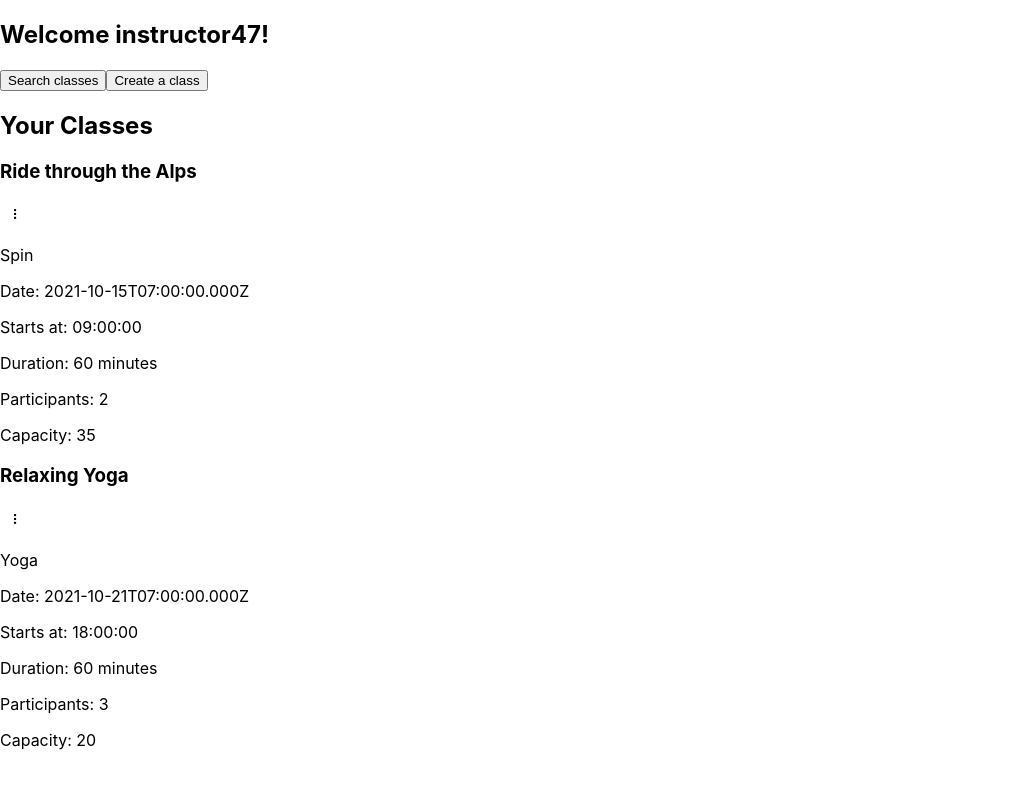
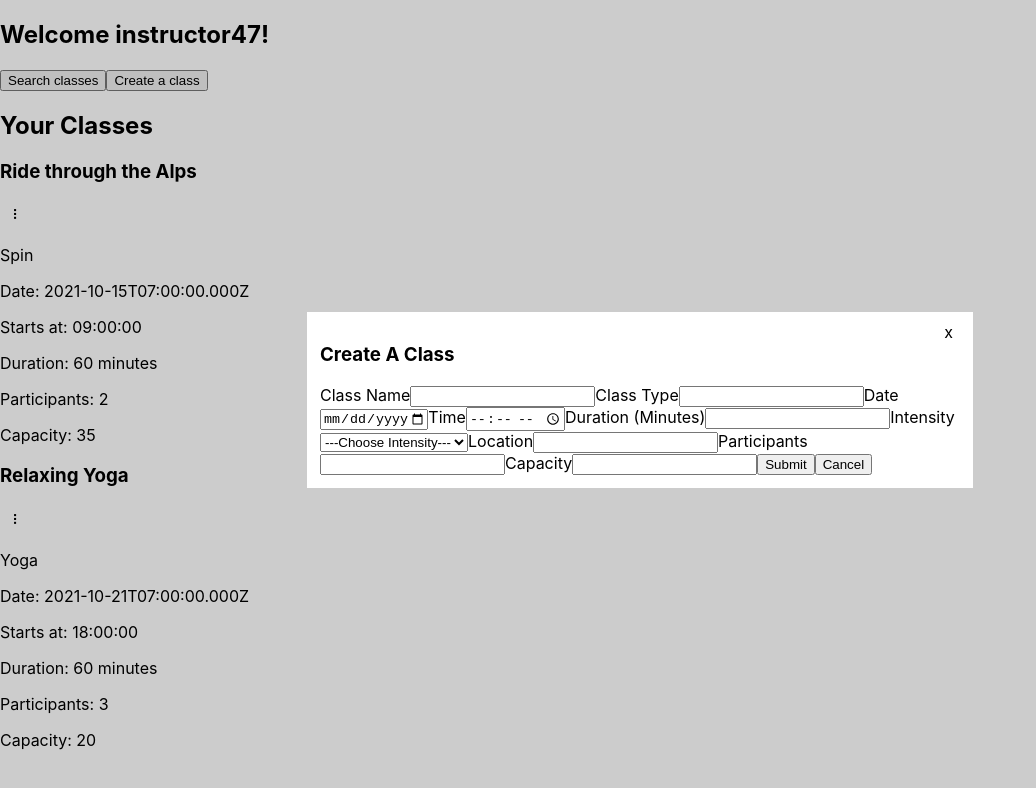
Before and after one commit to 10-21-BW-AnywhereFitness/frontend, a React (Create React App) app in the folder anywherefitness-fe/: page / in a window 1280 px wide. Both pictures are taken after a click on the button "Create a class". Shown: the top 788 px of the page, without its empty margins (0-1036 px from the left). Built offline with nearby package versions, Linux system fonts and the light colour scheme.

Commit message:
created create a class form

```diff
--- a/anywherefitness-fe/src/components/landing/ClassDetails.js
+++ b/anywherefitness-fe/src/components/landing/ClassDetails.js
@@ -1,13 +1,13 @@
-import EditDropdown from "./EditDropdown";
+import EditDropdown from "./EditMenu";
 
 const ClassDetails = props => {
-    const { _class, instructor } = props;
+    const { _class, instructor, remove, popupOpen } = props;
 
     return (
         <div>
             <h3>{_class.class_name}</h3>
             {/* edit/remove dropdown menu to be added */}
-            {instructor && <EditDropdown />}
+            {instructor && <EditDropdown class_id={_class.class_id} remove={remove} popupOpen={popupOpen} />}
             <p>{_class.class_type}</p>
             <p>Date: {_class.class_date}</p>
             <p>Starts at: {_class.class_time}</p>
--- /dev/null
+++ b/anywherefitness-fe/src/components/landing/CreateClassForm.js
@@ -0,0 +1,121 @@
+import React from "react";
+
+const CreateClassForm = props => {
+    const { newClass, change, submit, open } = props;
+
+    const getDate = minmax => {
+        const date = new Date();
+        const offset = date.getTimezoneOffset()
+        if(minmax === 'max') {
+            date.setFullYear(date.getFullYear() + 1);
+        }
+        const newDate = new Date(date.getTime() - (offset*60000));
+        return newDate.toISOString().split('T')[0];
+    }
+
+    const minDate = getDate('min');
+    const maxDate = getDate('max');
+
+    const onChange = evt => {
+        const { name, value } = evt.target;
+        const newValue = name === 'class_date' ? value.replace(/-/g, "/") : value;
+        change(name, newValue);
+    }
+
+    const onSubmit = evt => {
+        evt.preventDefault();
+        submit();
+    }
+
+    return (
+        <div>
+            <h3>Create A Class</h3>
+            <form onSubmit={onSubmit}>
+                <label>Class Name
+                    <input
+                        type="text"
+                        name="class_name"
+                        maxLength="128"
+                        value={newClass.class_name}
+                        onChange={onChange}
+                    />
+                </label>
+                <label>Class Type
+                    <input
+                        type="text"
+                        name="class_type"
+                        maxLength="32"
+                        value={newClass.class_type}
+                        onChange={onChange}
+                    />
+                </label>
+                <label>Date
+                    <input
+                        type="date"
+                        name="class_date"
+                        value={newClass.class_date}
+                        min={minDate}
+                        max={maxDate}
+                        onChange={onChange}
+                    />
+                </label>
+                <label>Time
+                    <input
+                        type="time"
+                        name="class_time"
+                        value={newClass.class_type}
+                        onChange={onChange}
+                    />
+                </label>
+                <label>Duration (Minutes)
+                    <input
+                        type="text"
+                        name="class_duration"
+                        maxLength="3"
+                        value={newClass.class_duration}
+                        onChange={onChange}
+                    />
+                </label>
+                <label>Intensity
+                    <select name="class_intensity" value={newClass.class_intensity} onChange={onChange}>
+                        <option value="">---Choose Intensity---</option>
+                        <option value="low">Low</option>
+                        <option value="medium">Medium</option>
+                        <option value="high">High</option>
+                    </select>
+                </label>
+                <label>Location
+                    <input
+                        type="text"
+                        name="class_location"
+                        maxLength="32"
+                        value={newClass.class_location}
+                        onChange={onChange}
+                    />
+                </label>
+                <label>Participants
+                    <input
+                        type="text"
+                        name="class_registered_clients"
+                        maxLength="32"
+                        value={newClass.class_registered_clients}
+                        onChange={onChange}
+                    />
+                </label>
+                <label>Capacity
+                    <input
+                        type="text"
+                        name="class_max"
+                        maxLength="3"
+                        value={newClass.class_max}
+                        onChange={onChange}
+                    />
+                </label>
+                <button type="submit">Submit</button>
+                <button onClick={() => open(false)}>Cancel</button>
+            </form>
+        </div>
+    );
+}
+
+export default CreateClassForm;
--- a/anywherefitness-fe/src/components/landing/EditDropdown.js
+++ /dev/null
@@ -1,21 +0,0 @@
-import React from "react";
-import "./dropdown.css"
-
-const EditDropdown = props => {
-
-    return (
-        <span class="dropdown">
-            <button>&#10247;</button>
-            <label>
-                <input type="checkbox" />
-                <ul>
-                    <li>Edit</li>
-                    <li>Remove</li>
-                </ul>
-            </label>
-        </span>
-    )
-
-}
-
-export default EditDropdown;
--- a/anywherefitness-fe/src/components/landing/dropdown.css
+++ b/anywherefitness-fe/src/components/landing/EditMenu.css
@@ -1,14 +1,14 @@
-.dropdown {
+.triple-dot {
     position: relative;
     display: inline-block;
     font-family: 'Helvetica Neue', Helvetica, Arial, sans-serif;
     font-size: 14px;
   }
 
-  .dropdown > a, .dropdown > button {
+  .triple-dot > a, .triple-dot > button {
     font-family: 'Helvetica Neue', Helvetica, Arial, sans-serif;
     font-size: 14px;
-    background-color: white;
+    background-color: inherit;
     border: none;
     padding: 6px 8px 6px 12px;
     display: inline-block;
@@ -16,7 +16,7 @@
     text-decoration: none;
   }
 
-  .dropdown input[type=checkbox] {
+  .triple-dot input[type=checkbox] {
     position: absolute;
     display: block;
     top: 0px;
@@ -27,14 +27,14 @@
     opacity: 0;
   }
 
-  .dropdown input[type=checkbox]:checked {
+  .triple-dot input[type=checkbox]:checked {
     position: fixed;
     z-index:+0;
     top: 0px; left: 0px;
     right: 0px; bottom: 0px;
   }
 
-  .dropdown ul {
+  .triple-dot ul {
     position: absolute;
     top: 18px;
     border: 1px solid #ccc;
@@ -47,29 +47,33 @@
     box-shadow: 0 3px 6px rgba(0,0,0,.175);
   }
 
-  .dropdown input[type=checkbox]:checked + ul {
+  .triple-dot input[type=checkbox]:checked + ul {
     display: block;
   }
 
-  .dropdown ul li {
+  .triple-dot input[type=checkbox]:checked + .hidden {
+    display: none;
+  }
+
+  .triple-dot ul li {
     display: block;
     padding: 6px 20px;
     white-space: nowrap;
     min-width: 100px;
   }
 
-  .dropdown ul li:hover {
+  .triple-dot ul li:hover {
     background-color: #F5F5F5;
     cursor: pointer;
   }
 
-  .dropdown ul li a {
+  .triple-dot ul li a {
     text-decoration: none;
     display: block;
     color: black
   }
 
-  .dropdown .divider {
+  .triple-dot .divider {
     height: 1px;
     margin: 9px 0;
     overflow: hidden;
--- /dev/null
+++ b/anywherefitness-fe/src/components/landing/EditMenu.js
@@ -0,0 +1,32 @@
+import React from "react";
+import "./EditMenu.css"
+
+const EditMenu = props => {
+    const { class_id, remove, popupOpen } = props;
+
+    console.log(popupOpen);
+    const removeOnlick = () => {
+        remove(class_id);
+    }
+
+    let ulClassName = '';
+    if (popupOpen) {
+        ulClassName += 'hidden';
+    }
+
+    return (
+        <span className="triple-dot">
+            <button>&#10247;</button>
+            <label>
+                <input type="checkbox" />
+                <ul className={ulClassName}>
+                    <li>Edit</li>
+                    <li onClick={removeOnlick}>Remove</li>
+                </ul>
+            </label>
+        </span>
+    )
+
+}
+
+export default EditMenu;
--- a/anywherefitness-fe/src/components/landing/InstructorLanding.js
+++ b/anywherefitness-fe/src/components/landing/InstructorLanding.js
@@ -1,6 +1,8 @@
 import React, { useState, useEffect } from "react";
 import axios from "axios";
 import ClassDetails from "./ClassDetails";
+import Popup from "./Popup";
+import CreateClassForm from "./CreateClassForm";
 
 // import SearchPage
 
@@ -34,12 +36,25 @@ const fakeTeachingClasses = [
     }
 ]
 
+const initialClass = {
+    "class_name": "",
+    "class_type": "",
+    "class_date": "",
+    "class_time": "",
+    "class_duration": "",
+    "class_intensity": "",
+    "class_location": "",
+    "class_registered_clients": "",
+    "class_max": ""
+}
+
 const InstructorLanding = props => {
     const { username, user_id } = props.userInfo;
     const [teachingClasses, setTeachingClasses] = useState([]);
-
+    const [openPopup, setOpenPopup] = useState(false);
+    const [newClass, setNewClass] = useState(initialClass);
     useEffect(() => {
-        // axios.get(`/api/instructor/:user_id/classes`)
+        // axios.get(`/api/instructor/${user_id}/classes`)
         //     .then(res => {
         //         setTeachingClasses(res.data);
         //     })
@@ -52,27 +67,57 @@ const InstructorLanding = props => {
     }, [])
 
     const searchOnClick = () => {
-        //Go to Search Page
+        //Go to Classes Page
         console.log('clicked search');;
     }
 
     const createOnClick = () => {
-        //Create class pop-up
-        console.log('creating classes');
+        setOpenPopup(true);
+    }
+
+    const createOnChange = (name, value) => {
+        setNewClass({ ...newClass, [name]: value });
+    }
+
+    const createOnSubmit = () => {
+        console.log('submitted!');
+    }
+
+    const removeClass = (class_id) => {
+        // axios.delete(`/api/instructor/${user_id}/classes/${class_id}`)
+        //     .then(res => {
+        //         console.log(res);
+        //     }).catch(err => {
+        //         console.log(err);
+        //     })
+        console.log(`removed ${class_id}`);
     }
 
     return (
         <div className="instructor-landing">
-        {/** Navbar */}
             <h2>Welcome {username}!</h2>
             <button onClick={searchOnClick}>Search classes</button>
             <button onClick={createOnClick}>Create a class</button>
+            <Popup trigger={openPopup} open={setOpenPopup}>
+                <CreateClassForm
+                    newClass={newClass}
+                    change={createOnChange}
+                    submit={createOnSubmit}
+                    open={setOpenPopup}
+                />
+            </Popup>
             <h2>Your Classes</h2>
             <div className="instructor-classes">
                 {teachingClasses.length === 0
                     ? <h2>Getting your classes...</h2>
                     : teachingClasses.map(_class => (
-                    <ClassDetails key={_class.class_id} _class={_class} instructor={true} />
+                        <ClassDetails
+                            key={_class.class_id}
+                            _class={_class}
+                            instructor={true}
+                            remove={removeClass}
+                            popupOpen={openPopup}
+                        />
                     ))
                 }
             </div>
--- /dev/null
+++ b/anywherefitness-fe/src/components/landing/Popup.css
@@ -0,0 +1,30 @@
+.popup {
+    position: fixed;
+    top: 0;
+    left: 0;
+    width: 100%;
+    height: 100vh;
+    background-color: rgba(0, 0, 0, 0.2);
+    display: flex;
+    justify-content: center;
+    align-items: center;
+}
+
+.popup-inner {
+    position: relative;
+    padding: 1%;
+    width: 100%;
+    max-width: 640px;
+    background-color: white;
+}
+
+.popup-inner .close-btn {
+    position: absolute;
+    top: 2%;
+    right: 2%;
+    padding: 1%;
+}
+
+.popup-inner .close-btn:hover {
+    cursor: pointer;
+}
--- /dev/null
+++ b/anywherefitness-fe/src/components/landing/Popup.js
@@ -0,0 +1,17 @@
+import React from "react";
+import "./Popup.css";
+
+const Popup = props => {
+    const { children, trigger, open } = props;
+
+    return trigger ? (
+        <div className="popup">
+            <div className="popup-inner">
+                { children }
+                <div className="close-btn" onClick={() => open(false)}>x</div>
+            </div>
+        </div>
+    ) : "";
+}
+
+export default Popup
```
Lines whose indentation alone changed are shown as unchanged.
